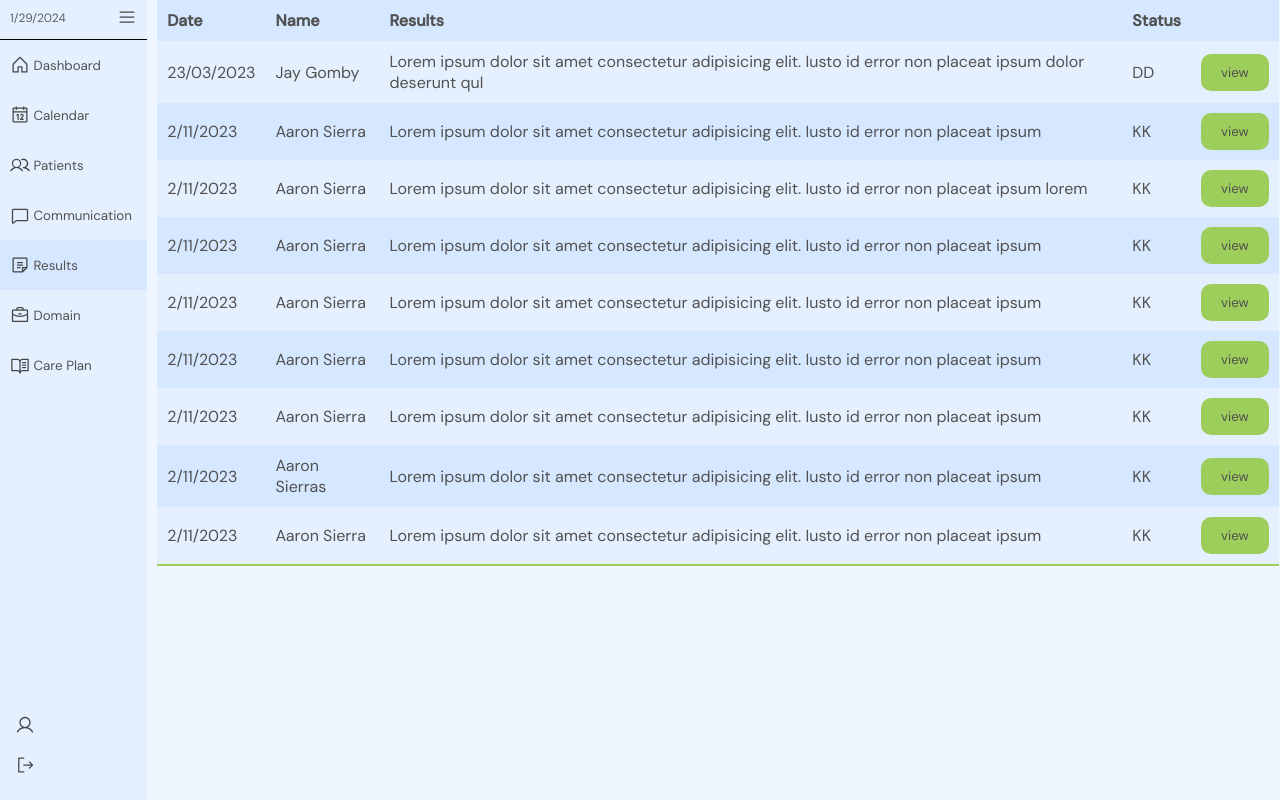
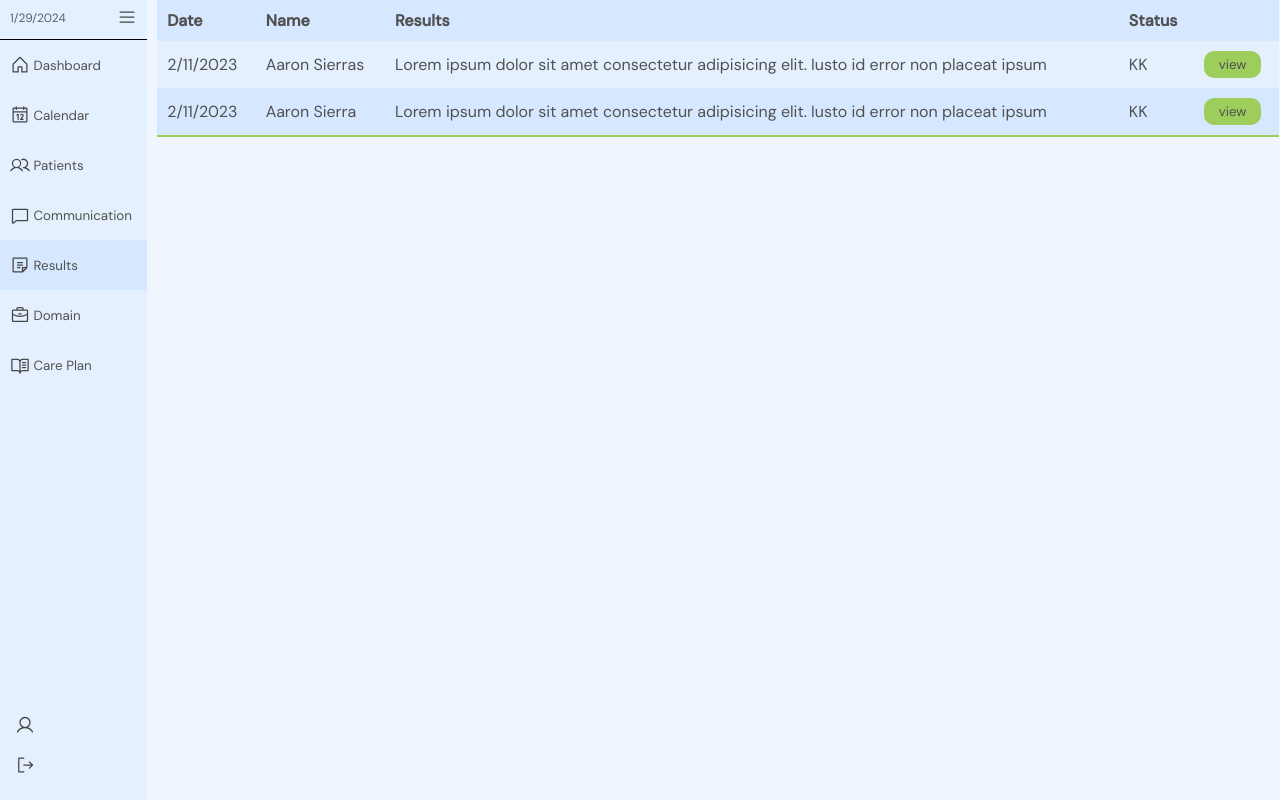
Before and after one commit to DiamondD7/yougotjob_client, a React (Vite) app: page /home in a window 1280 px wide. Both pictures are taken after a click on the button "Results". Built offline with nearby package versions, Linux system fonts and the light colour scheme.

Commit message:
added fullresult component

```diff
--- /dev/null
+++ b/src/components/Results/FullResult.jsx
@@ -0,0 +1,11 @@
+import React from "react";
+
+const FullResult = () => {
+  return (
+    <div>
+      <h1>Hello</h1>
+    </div>
+  );
+};
+
+export default FullResult;
--- a/src/components/Results/Results.jsx
+++ b/src/components/Results/Results.jsx
@@ -1,9 +1,13 @@
-import React from "react";
+import React, { useState } from "react";
+import FullResult from "./FullResult";
 
 import "../../styles/resultsstyles.css";
 const Results = () => {
+  const [openResult, setOpenResult] = useState(false);
+
   return (
     <div>
+      {openResult === false ? (
         <table>
           <thead>
             <tr>
@@ -17,115 +21,36 @@ const Results = () => {
 
           <tbody>
             <tr>
-            <td>23/03/2023</td>
-            <td>Jay Gomby</td>
+              <td>2/11/2023</td>
+              <td>Aaron Sierras</td>
               <td>
-              Lorem ipsum dolor sit amet consectetur adipisicing elit. Iusto id
-              error non placeat ipsum dolor deserunt qul
+                Lorem ipsum dolor sit amet consectetur adipisicing elit. Iusto
+                id error non placeat ipsum
               </td>
-            <td>DD</td>
+              <td>KK</td>
               <td>
-              <button>view</button>
+                <button onClick={() => setOpenResult(true)}>view</button>
               </td>
             </tr>
             <tr>
               <td>2/11/2023</td>
               <td>Aaron Sierra</td>
               <td>
-              Lorem ipsum dolor sit amet consectetur adipisicing elit. Iusto id
-              error non placeat ipsum
+                Lorem ipsum dolor sit amet consectetur adipisicing elit. Iusto
+                id error non placeat ipsum
               </td>
               <td>KK</td>
               <td>
-              <button>view</button>
-            </td>
-          </tr>
-          <tr>
-            <td>2/11/2023</td>
-            <td>Aaron Sierra</td>
-            <td>
-              Lorem ipsum dolor sit amet consectetur adipisicing elit. Iusto id
-              error non placeat ipsum lorem
-            </td>
-            <td>KK</td>
-            <td>
-              <button>view</button>
-            </td>
-          </tr>
-          <tr>
-            <td>2/11/2023</td>
-            <td>Aaron Sierra</td>
-            <td>
-              Lorem ipsum dolor sit amet consectetur adipisicing elit. Iusto id
-              error non placeat ipsum
-            </td>
-            <td>KK</td>
-            <td>
-              <button>view</button>
-            </td>
-          </tr>
-          <tr>
-            <td>2/11/2023</td>
-            <td>Aaron Sierra</td>
-            <td>
-              Lorem ipsum dolor sit amet consectetur adipisicing elit. Iusto id
-              error non placeat ipsum
-            </td>
-            <td>KK</td>
-            <td>
-              <button>view</button>
-            </td>
-          </tr>
-          <tr>
-            <td>2/11/2023</td>
-            <td>Aaron Sierra</td>
-            <td>
-              Lorem ipsum dolor sit amet consectetur adipisicing elit. Iusto id
-              error non placeat ipsum
-            </td>
-            <td>KK</td>
-            <td>
-              <button>view</button>
-            </td>
-          </tr>
-          <tr>
-            <td>2/11/2023</td>
-            <td>Aaron Sierra</td>
-            <td>
-              Lorem ipsum dolor sit amet consectetur adipisicing elit. Iusto id
-              error non placeat ipsum
-            </td>
-            <td>KK</td>
-            <td>
-              <button>view</button>
-            </td>
-          </tr>
-          <tr>
-            <td>2/11/2023</td>
-            <td>Aaron Sierras</td>
-            <td>
-              Lorem ipsum dolor sit amet consectetur adipisicing elit. Iusto id
-              error non placeat ipsum
-            </td>
-            <td>KK</td>
-            <td>
-              <button>view</button>
-            </td>
-          </tr>
-          <tr>
-            <td>2/11/2023</td>
-            <td>Aaron Sierra</td>
-            <td>
-              Lorem ipsum dolor sit amet consectetur adipisicing elit. Iusto id
-              error non placeat ipsum
-            </td>
-            <td>KK</td>
-            <td>
-              <button>view</button>
+                <button onClick={() => setOpenResult(true)}>view</button>
               </td>
             </tr>
           </tbody>
         </table>
+      ) : (
+        <div>
+          <FullResult />
+        </div>
+      )}
     </div>
   );
 };
--- a/src/styles/resultsstyles.css
+++ b/src/styles/resultsstyles.css
@@ -29,7 +29,7 @@ table tbody tr:last-of-type {
 table tbody tr td button {
   border: none;
   background-color: #9dcd5a;
-  padding: 10px 20px;
+  padding: 5px 15px;
   border-radius: 10px;
   cursor: pointer;
 }
```
Lines whose indentation alone changed are shown as unchanged.
